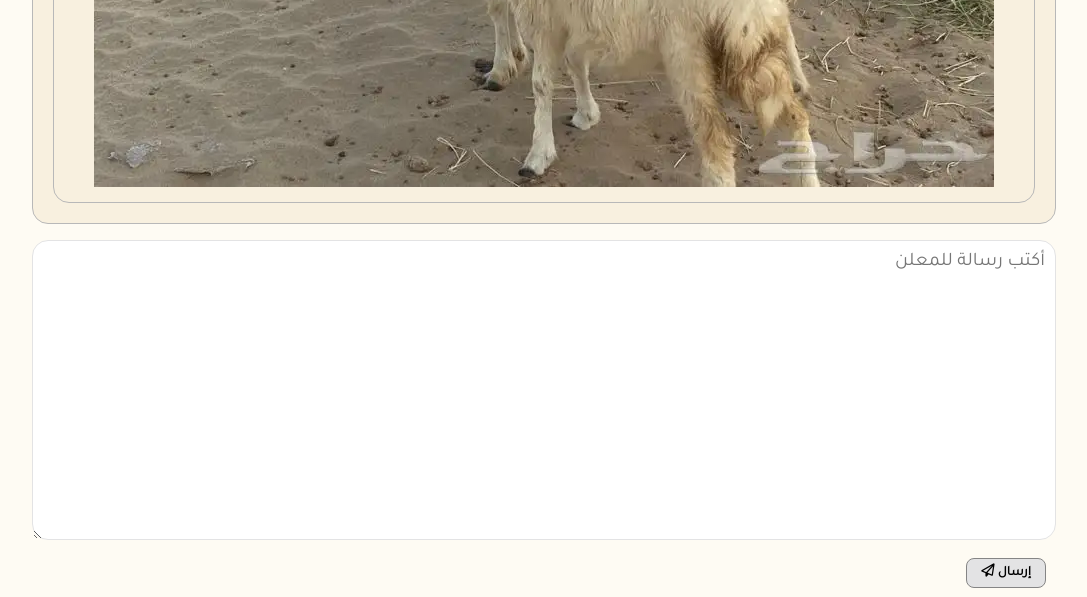
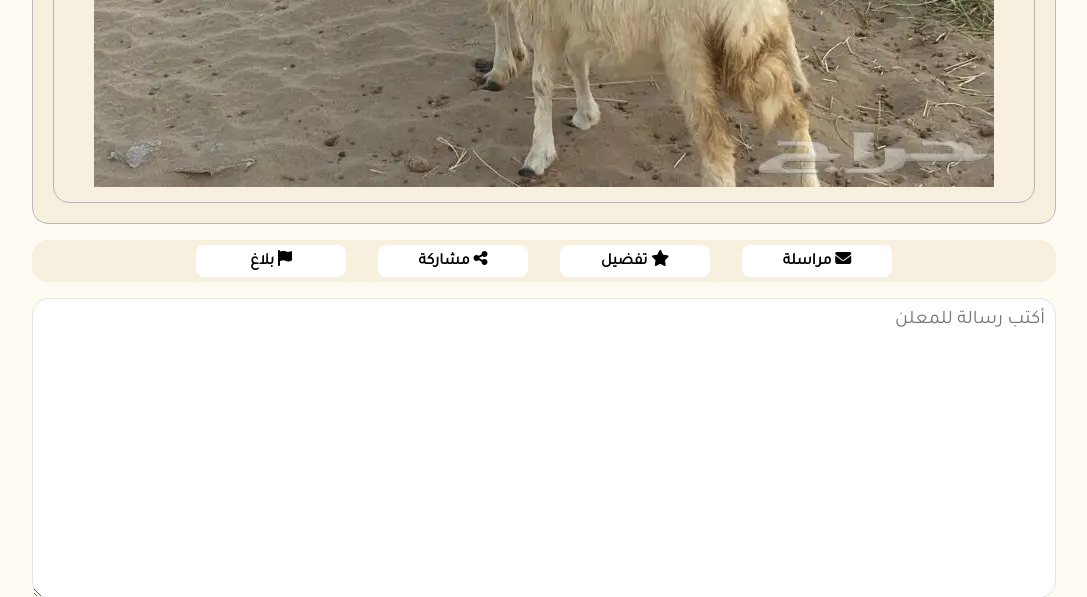
Before and after one commit to ali-alhashim/MARAH.COM.SA, a Django app: page /post/detail/1 in a window 1280 px wide. Shown: the part 2439-3036 px from the top of the page, without its empty margins (96-1183 px from the left). Run offline with Django 4.2, Linux system fonts and the light colour scheme; data comes from the database, SQL or seed files in the repository; both versions use the stored data as it was after the commit.

Commit message:
post options

```diff
--- a/static/css/style.css
+++ b/static/css/style.css
@@ -313,6 +313,44 @@ input{
     gap: 1rem;
 }
 
+.c-btn{
+    width: 150px;
+    height: 100%;
+    min-height: 100%;
+    background: #fff;
+    padding: 5px 14px;
+    border-radius: 0.5rem;
+    cursor: pointer;
+    transition: all 0.3s ease-in-out;
+    text-decoration: none;
+    text-align: center;
+    color: #000;
+    font-weight: 600;
+}
+
+.message-subject{
+    width: 100%;
+    max-width: fit-content;
+}
+
+.c-btn:hover{
+    transition: all 0.3s ease-in-out;
+    transform: scale(1.1);
+    box-shadow: #888888 1px 1px 1px 1px;
+}
+
+.textarea-message{
+    width: 100%;
+    border-radius: 0.5rem;
+    padding: 10px;
+    font-size: 18px;
+    height: 200px;
+}
+
+.w-100{
+    width: 100% !important;
+}
+
 .sub-Categories a{
     width: 150px;
     height: 100%;
@@ -412,6 +450,21 @@ hr{
     margin-top: 15px;
     margin-bottom: 15px;
     box-shadow: #707070 1px 2px 5px 1px;
+}
+
+.message-table{
+    width: 100%;
+    background: var(--dark-primary);
+    border-spacing: 0;
+}
+
+.message-table thead{
+font-weight: 600;
+}
+
+.message-table td{
+    border-bottom: solid 1px #a1a1a1;
+    padding: 3px;
 }
 
 .row{
@@ -701,3 +754,17 @@ margin: 5px;
     display: block;
     transition: all ease-in-out 0.3s;
   }
+
+  .post-options{
+    display: flex;
+    flex-direction: row;
+    gap: 2rem;
+    width: 100%;
+
+    align-content: space-between;
+    justify-content: center;
+    align-items: center;
+    background: var(--dark-primary);
+    padding: 5px;
+    border-radius: 1rem;
+  }
--- a/templates/Post/detail.html
+++ b/templates/Post/detail.html
@@ -25,10 +25,13 @@
                {{thePost.created_by.nikname}}
              </div>
 
+
+
              <div class="DateTime">
                <i class="fa fa-clock"></i>
                {{thePost.created_date}}
              </div>
+
           </div>
 
           <div class="post-body">
@@ -80,6 +83,34 @@
 
 
 
+         <!--post acction-->
+         <div class="post-options">
+
+          <a class="c-btn" onclick="openWindow()">
+            <i class="fa-solid fa-envelope"></i>
+            مراسلة
+          </a>
+
+          <a class="c-btn">
+            <i class="fa-solid fa-star"></i>
+            تفضيل
+           </a>
+
+           <a class="c-btn">
+            <i class="fa-solid fa-share-nodes"></i>
+            مشاركة
+           </a>
+
+           <a class="c-btn">
+            <i class="fa-solid fa-flag"></i>
+            بلاغ
+           </a>
+
+
+         </div>
+
+
+
 
         <!--comment-->
 
@@ -98,4 +129,54 @@
 
        </div>
        <!--===========/Main Content=================-->
+
+
+       <!--send message window box-->
+ <!--box module-->
+ <div class="login-background" id="window-box-id">
+
+
+
+  <div class="toolbar-window">
+      <i class="fa-solid fa-rectangle-xmark exit-btn" onclick="closeWindow()"></i>
+  </div>
+
+  <form method="POST" class="login-form" action="">
+      {% csrf_token %}
+      <h3>  إرسال رسالة إلى [ {{thePost.created_by.nikname}} ] </h3>
+
+      <input type="text" name="subject" class="message-subject" value="مراسلة عن إعلان - {{thePost.subject}}">
+
+      <textarea name="message" class="textarea-message">
+
+      </textarea>
+      <input type="submit" value="إرسال">
+  </form>
+
+
+
+  </div>
+
+</div>
+<!--/box module-->
+       <!--/send message box-->
+
+
 {% endblock main_content %}
+
+{% block js %}
+
+
+<script>
+  function openWindow()
+  {
+      document.getElementById('window-box-id').classList.add('active-login');
+
+  }
+  function closeWindow()
+  {
+      document.getElementById('window-box-id').classList.remove('active-login');
+  }
+</script>
+
+{% endblock js %}
--- a/templates/base.html
+++ b/templates/base.html
@@ -85,7 +85,7 @@
                             </a>
                         </li>
                         <li>
-                            <a href="#">
+                            <a href="{%url 'User.Message.list'%}">
                                 الرسائل الخاصه
                             </a>
                         </li>
--- a/user_app/models.py
+++ b/user_app/models.py
@@ -4,7 +4,7 @@ from django.utils import timezone
 import re
 
 # Create your models here.
-
+############################################## User
 class MyAccountManager(BaseUserManager):
     def created_user(self, full_name, email,is_staff, is_superuser,  password=None):
         if not email:
@@ -118,3 +118,16 @@ class User(AbstractBaseUser, PermissionsMixin):
         for index in range(len(permissions_to_check)):
             if perm == permissions_to_check[index]['codename']:
                 return True
+
+######################## \ user
+
+
+####### User Messages
+
+class UserMessage(models.Model):
+    from_user    = models.ForeignKey(User, on_delete=models.DO_NOTHING, blank=True, null=True, related_name='user_sent_messages')
+    to_user      = models.ForeignKey(User, on_delete=models.DO_NOTHING, blank=True, null=True, related_name='user_inbox_messages')
+    sent_date    = models.DateTimeField(auto_now_add=True)
+    read_date    = models.DateTimeField(blank=True, null=True)
+    subject      = models.CharField(max_length=255, blank=True, null=True)
+    message      = models.TextField(max_length=500, blank=True, null=True)
--- a/user_app/urls.py
+++ b/user_app/urls.py
@@ -8,5 +8,6 @@ urlpatterns = [
     path('login/With/MobileNumber/OTP',views.verifyOTP,name='OTP.Enter'),
     path('MyAccount/index/', views.MyAccount_index, name='MyAccount.index'),
     path('MyAccount/index/ResetPassword', views.ResetPassword, name='MyAccount.ResetPassword'),
+    path('MyMessages/list', views.UserMessage_list, name='User.Message.list'),
 
 ]
```
Also changed, not shown: templates/User/MyMessages/list.html (added, +34 -0 lines), user_app/views.py (+10 -2 lines), db.sqlite3, user_app/migrations/0006_usermessage.py (added).
